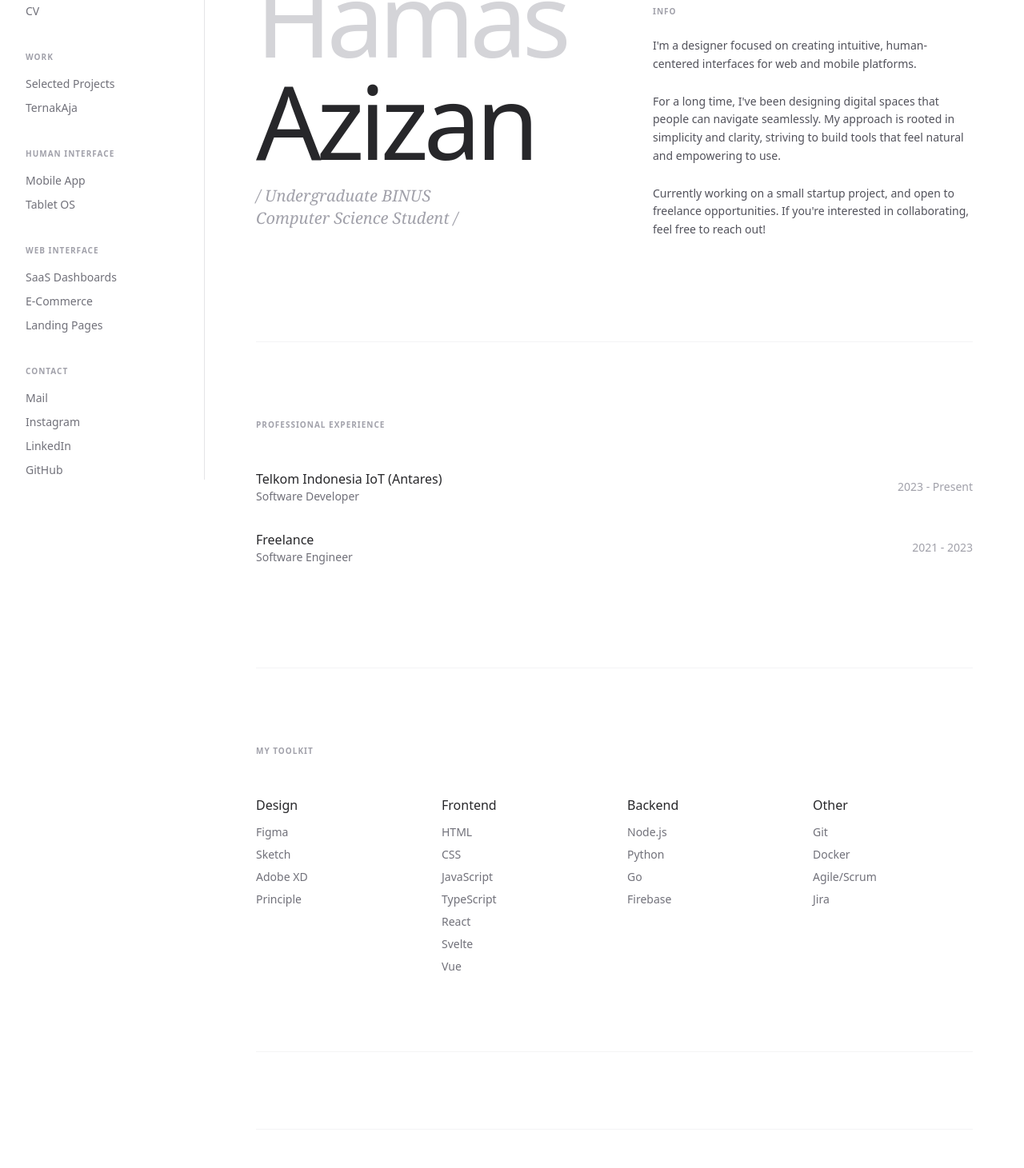
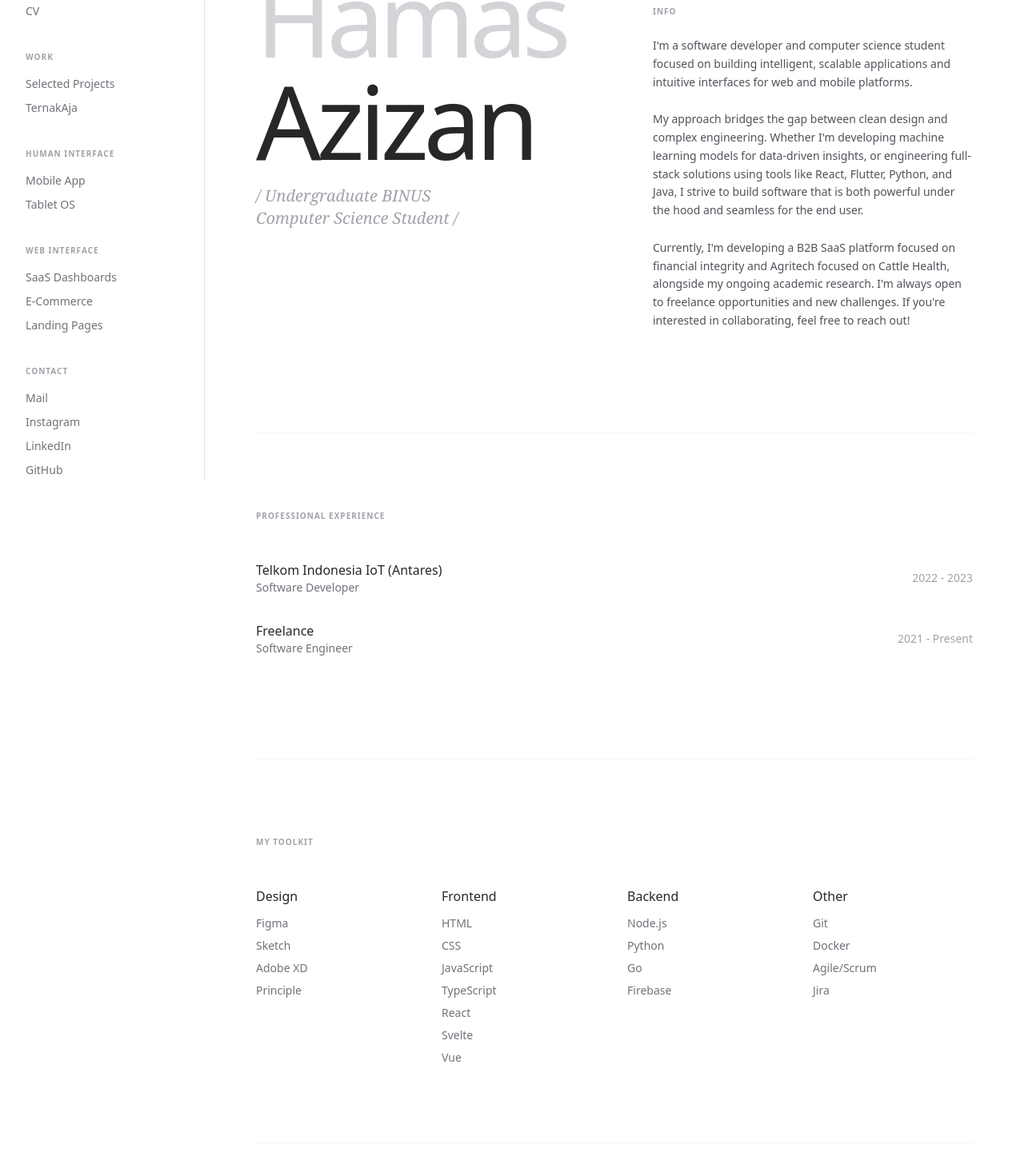
Before and after one commit to glantrox/my-website, a SvelteKit app: page / in a window 1280 px wide. Shown: the part 200-1661 px from the top of the page at 80% size. Built offline with nearby package versions, Linux system fonts and the light colour scheme; no server answers.

Commit message:
fix: update professional experience durations and enhance personal description

```diff
--- a/src/routes/+page.svelte
+++ b/src/routes/+page.svelte
@@ -23,16 +23,13 @@
 				<h3 class="text-[10px] font-bold tracking-widest text-zinc-400 uppercase mb-6">Info</h3>
 				<div class="space-y-6 text-sm text-zinc-600 leading-relaxed">
 				<p>
-						I'm a designer focused on creating intuitive, human-centered interfaces for web and
-						mobile platforms.
+I'm a software developer and computer science student focused on building intelligent, scalable applications and intuitive interfaces for web and mobile platforms.
 </p>
 <p>
-						For a long time, I've been designing digital spaces that people can navigate
-						seamlessly. My approach is rooted in simplicity and clarity, striving to build tools
-						that feel natural and empowering to use.
+My approach bridges the gap between clean design and complex engineering. Whether I'm developing machine learning models for data-driven insights, or engineering full-stack solutions using tools like React, Flutter, Python, and Java, I strive to build software that is both powerful under the hood and seamless for the end user.
 </p>
 <p>
-						Currently working on a small startup project, and open to freelance opportunities. If you're interested in collaborating, feel free to reach out!
+Currently, I'm developing a B2B SaaS platform focused on financial integrity and Agritech focused on Cattle Health, alongside my ongoing academic research. I'm always open to freelance opportunities and new challenges. If you're interested in collaborating, feel free to reach out!
 </p>
 				</div>
 			</div>
@@ -87,7 +84,7 @@
 
 	<!-- Footer -->
 	<footer
-		class="pt-12 border-t border-zinc-100 flex flex-col md:flex-row justify-between items-center text-xs text-zinc-400"
+		class="pt-12 border-zinc-100 flex flex-col md:flex-row justify-between items-center text-xs text-zinc-400"
 	>
 		<p>© {new Date().getFullYear()} Hamas Azizan. All rights reserved.</p>
 		<div class="flex gap-6 mt-4 md:mt-0">
```
Also changed, not shown: src/lib/data.js. Lines whose indentation alone changed are shown as unchanged.
